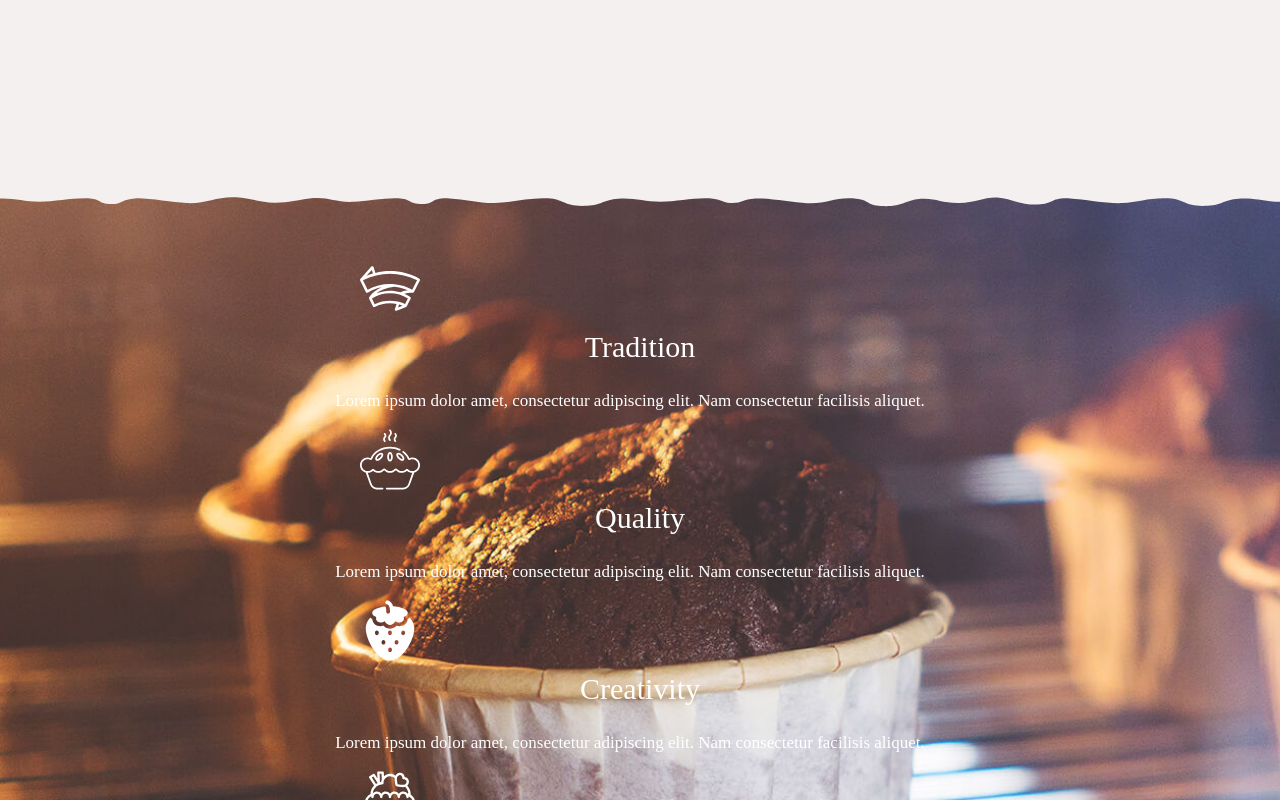
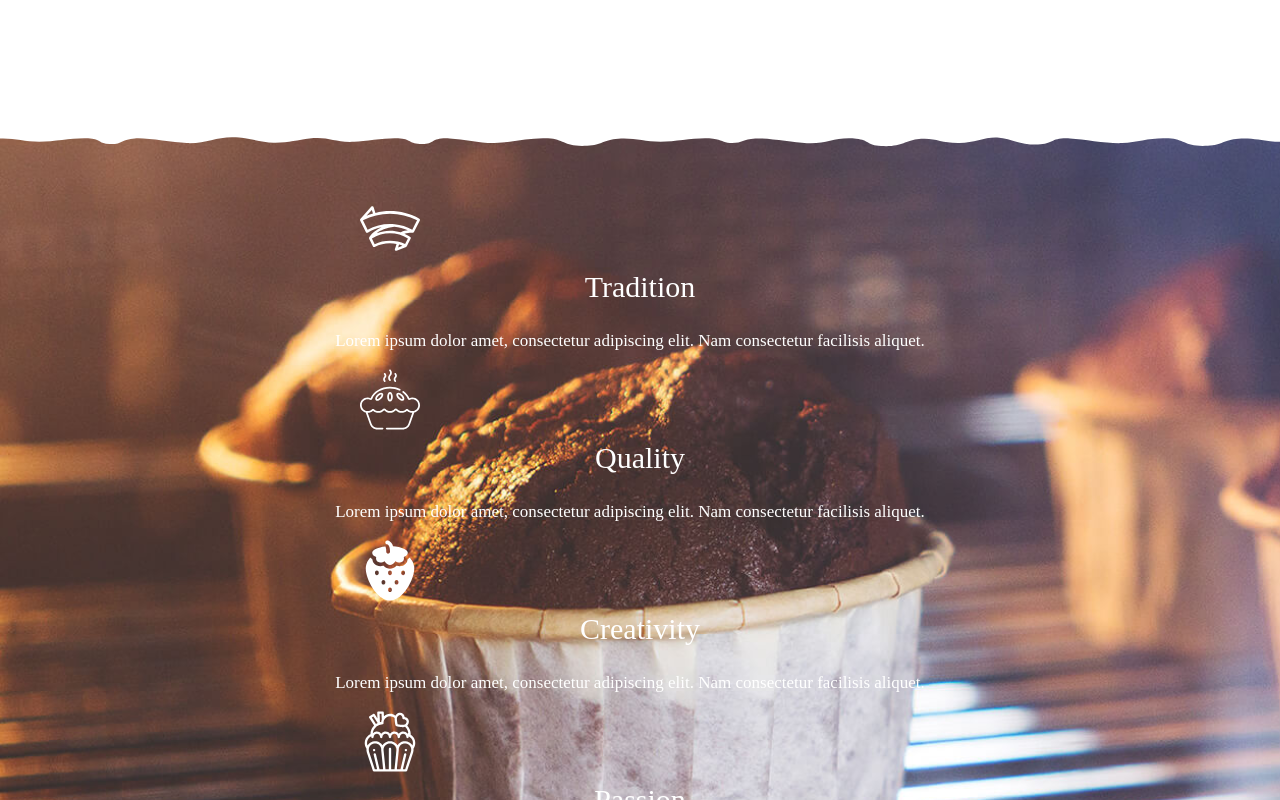
Before and after one commit to prithvi60/Cakery, a React (Create React App) app: page / in a window 1280 px wide. Shown: the part 3500-4300 px from the top of the page. Built offline with nearby package versions, Linux system fonts and the light colour scheme; a web font is replaced by a local one.

Commit message:
Svg Background

```diff
--- a/src/App.css
+++ b/src/App.css
@@ -2,12 +2,12 @@
 :root{
     font-family: 'Merienda One', cursive;
     font-size: 16px;
-    height: 100vh;
+    height: 100%;
 
 
     --text-primary: #f3d1d1;
     --text-secondary: #ececec;
-    --bg-primary: #d4d4e4;
+    --bg-primary: #white;
     --bg-secondary: #141418;
     --transition-speed: 900ms;
 
@@ -17,8 +17,7 @@
   }
 body{
     color: black;
-    width: 100vw;
-    background-color: rgb(245, 240, 240);
+    width: 100%;
     margin: 0;
     padding: 0;
 
@@ -428,7 +427,7 @@ background: #FFFFFF;
     align-items: center;
     width: 100%;
     height: auto;
-    transform: translateY(-240px);
+    transform: translateY(-284px);
 }
 .show-grid{
     display: grid;
@@ -469,14 +468,11 @@ background: #FFFFFF;
 .cont-containertwo{
     display: flex;
     flex-direction: column;
-
-    /* background: url(./images/style_1_1\ \(1\).svg),url(./images/style_1_2.svg); */
     background-image: url(./images/contentbg2.jpg);
     background-size: cover;
     background-blend-mode: screen;
     width: 100%;
     height: 1100px;
-    transform: translateY(60px);
     background-position-x:0px,50px;
     background-position-y: 0px,0px;
     clip-path:url(#topbg);
```
